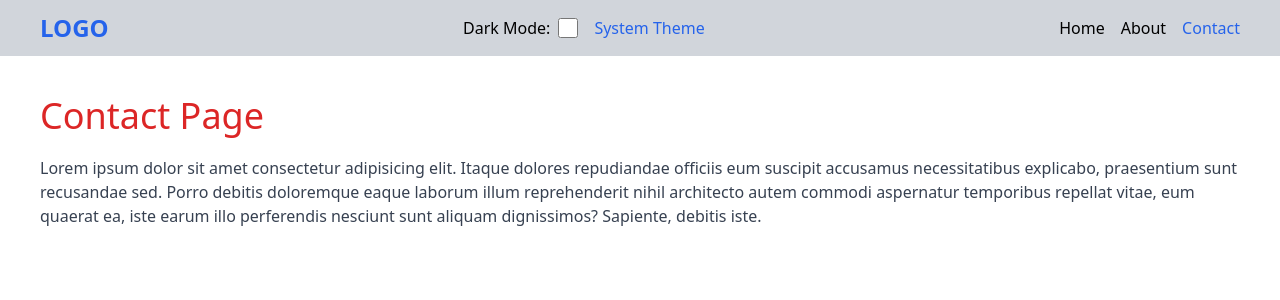
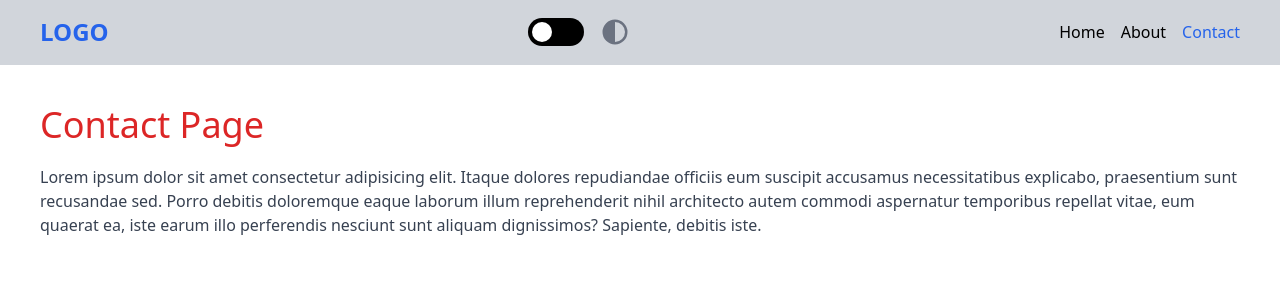
Before and after one commit to Khalid-Hossain-Tarif/theme-switcher-vue, a Vue app: page /contact in a window 1280 px wide. Shown: the top 300 px of the page. Built offline with nearby package versions, Linux system fonts and the light colour scheme.

Commit message:
switcher design updated

```diff
--- a/src/components/Menu.vue
+++ b/src/components/Menu.vue
@@ -3,7 +3,7 @@ import ThemeSwitcher from './ThemeSwitcher.vue';
 </script>
 
 <template>
-    <header class="bg-gray-300 dark:bg-white px-10 py-3 flex items-center justify-between">
+    <header class="bg-gray-300 border-b border-gray-300 dark:bg-black px-10 py-3 flex items-center justify-between">
         <div>
             <router-link to="/" class="text-blue-600 font-semibold text-2xl">LOGO</router-link>
         </div>
@@ -12,13 +12,13 @@ import ThemeSwitcher from './ThemeSwitcher.vue';
 
         <ul class="flex justify-end items-center gap-4">
             <li>
-                <router-link to="/" class="text-base font-medium transition-all" active-class="text-blue-600">Home</router-link>
+                <router-link to="/" class="text-base font-medium transition-all dark:text-white" active-class="!text-blue-600">Home</router-link>
             </li>
             <li>
-                <router-link to="/about" class="text-base font-medium transition-all" active-class="text-blue-600">About</router-link>
+                <router-link to="/about" class="text-base font-medium transition-all dark:text-white" active-class="!text-blue-600">About</router-link>
             </li>
             <li>
-                <router-link to="/contact" class="text-base font-medium transition-all" active-class="text-blue-600">Contact</router-link>
+                <router-link to="/contact" class="text-base font-medium transition-all dark:text-white" active-class="!text-blue-600">Contact</router-link>
             </li>
         </ul>
     </header>
--- a/src/components/ThemeSwitcher.vue
+++ b/src/components/ThemeSwitcher.vue
@@ -23,29 +23,59 @@ isDarkMode.value = systemThemeMediaQuery.matches;
 
 // Watch for changes in isDarkMode and update the system theme
 watch(isDarkMode, (newVal) => {
-  document.documentElement.classList.toggle('dark', newVal);
+    document.documentElement.classList.toggle('dark', newVal);
 });
 
 // Watch for changes in the system theme preference and update isDarkMode
 systemThemeMediaQuery.addEventListener('change', (event) => {
-  isDarkMode.value = event.matches;
+    isDarkMode.value = event.matches;
 });
 
 // Function to toggle the system theme
 const toggleSystemTheme = () => {
-  isDarkMode.value = systemThemeMediaQuery.matches;
+    isDarkMode.value = systemThemeMediaQuery.matches;
 };
 </script>
 
 <template>
     <div class="flex items-center gap-4">
         <div class="flex items-center">
-            <label for="theme-switcher" class="mr-2">Dark Mode:</label>
-            <input type="checkbox" id="theme-switcher" v-model="isDarkMode" class="form-checkbox h-5 w-5 text-blue-600" />
+            <!-- <div class="ml-4">
+                <button id="header__sun" title="Switch to system theme"
+                    class="relative w-10 h-10 focus:outline-none focus:shadow-outline text-gray-500">
+                    <svg xmlns="http://www.w3.org/2000/svg" class="icon icon-tabler icon-tabler-sun" width="24" height="24"
+                        viewBox="0 0 24 24" stroke-width="2" stroke="currentColor" fill="none" stroke-linecap="round"
+                        stroke-linejoin="round">
+                        <path stroke="none" d="M0 0h24v24H0z" fill="none"></path>
+                        <circle cx="12" cy="12" r="4"></circle>
+                        <path
+                            d="M3 12h1m8 -9v1m8 8h1m-9 8v1m-6.4 -15.4l.7 .7m12.1 -.7l-.7 .7m0 11.4l.7 .7m-12.1 -.7l-.7 .7">
+                        </path>
+                    </svg>
+                </button>
+                <button id="header__moon" title="Switch to light mode"
+                    class="relative w-10 h-10 focus:outline-none focus:shadow-outline text-gray-500">
+                    <svg style="width:24px;height:24px" viewBox="0 0 24 24">
+                        <path fill="currentColor"
+                            d="M17.75,4.09L15.22,6.03L16.13,9.09L13.5,7.28L10.87,9.09L11.78,6.03L9.25,4.09L12.44,4L13.5,1L14.56,4L17.75,4.09M21.25,11L19.61,12.25L20.2,14.23L18.5,13.06L16.8,14.23L17.39,12.25L15.75,11L17.81,10.95L18.5,9L19.19,10.95L21.25,11M18.97,15.95C19.8,15.87 20.69,17.05 20.16,17.8C19.84,18.25 19.5,18.67 19.08,19.07C15.17,23 8.84,23 4.94,19.07C1.03,15.17 1.03,8.83 4.94,4.93C5.34,4.53 5.76,4.17 6.21,3.85C6.96,3.32 8.14,4.21 8.06,5.04C7.79,7.9 8.75,10.87 10.95,13.06C13.14,15.26 16.1,16.22 18.97,15.95M17.33,17.97C14.5,17.81 11.7,16.64 9.53,14.5C7.36,12.31 6.2,9.5 6.04,6.68C3.23,9.82 3.34,14.64 6.35,17.66C9.37,20.67 14.19,20.78 17.33,17.97Z" />
+                    </svg>
+                </button>
+            </div> -->
+
+            <label for="theme-toggle" class="cursor-pointer">
+                <input type="checkbox" id="theme-toggle" v-model="isDarkMode" class="hidden" />
+                <div class="toggle-wrapper bg-black w-14 h-7 rounded-full p-1 relative transition-all">
+                    <div class="toggle-thumb bg-white w-5 h-5 rounded-full absolute left-1 transition-all"></div>
+                </div>
+            </label>
         </div>
 
-        <button @click="toggleSystemTheme" class="text-blue-600">
-            System Theme
+        <button id="header__indeterminate" @click="toggleSystemTheme" title="Switch to dark mode"
+            class="relative w-10 h-10 focus:outline-none focus:shadow-outline text-gray-500">
+            <svg style="width:30px;height:30px" viewBox="0 0 24 24">
+                <path fill="currentColor"
+                    d="M12 2A10 10 0 0 0 2 12A10 10 0 0 0 12 22A10 10 0 0 0 22 12A10 10 0 0 0 12 2M12 4A8 8 0 0 1 20 12A8 8 0 0 1 12 20V4Z" />
+            </svg>
         </button>
     </div>
 </template>
--- a/src/style.css
+++ b/src/style.css
@@ -2,10 +2,18 @@
 @tailwind components;
 @tailwind utilities;
 
-.dark {
-  background-color: rgb(17, 17, 17);
-}
-
 body {
   @apply h-screen
 }
+
+.dark {
+  @apply bg-black
+}
+
+#theme-toggle:checked + .toggle-wrapper {
+  @apply bg-white
+}
+
+#theme-toggle:checked + .toggle-wrapper .toggle-thumb {
+  @apply bg-black left-8
+}
```
